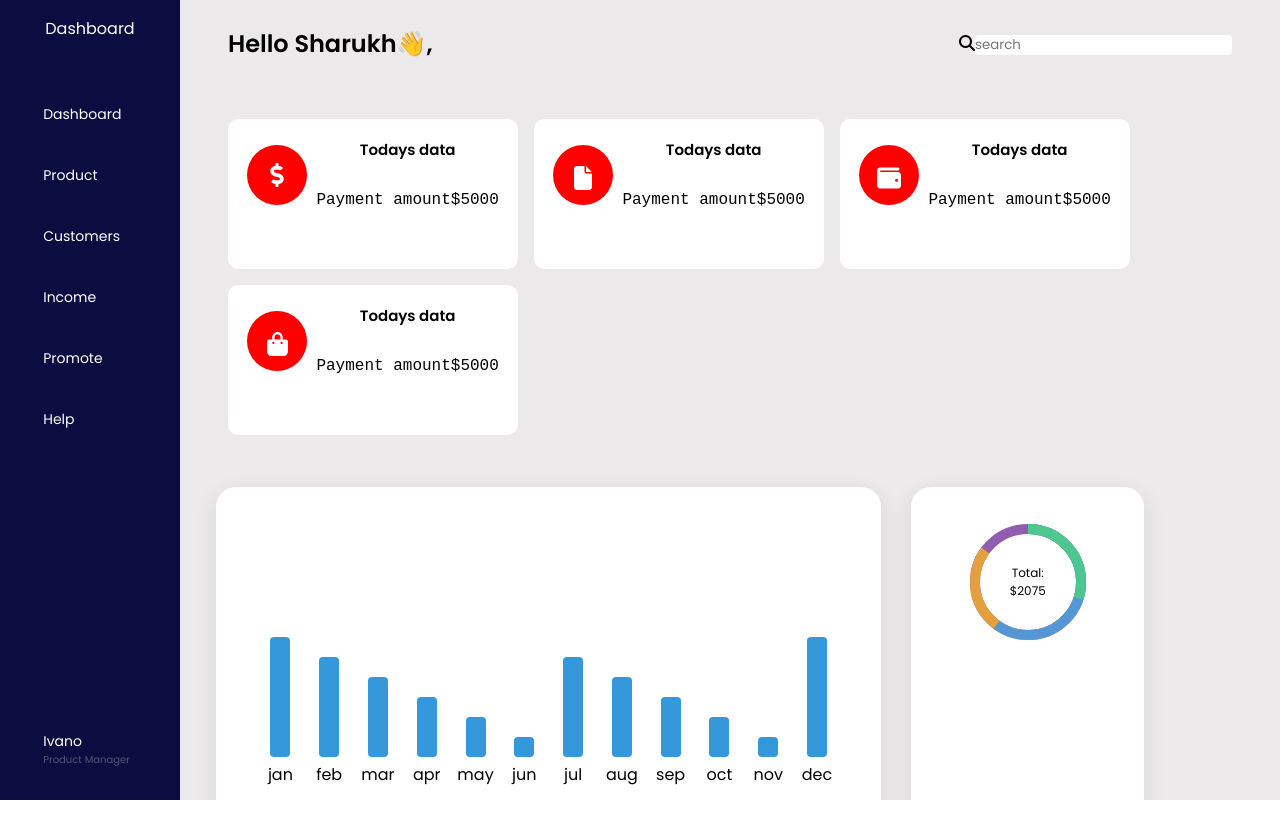
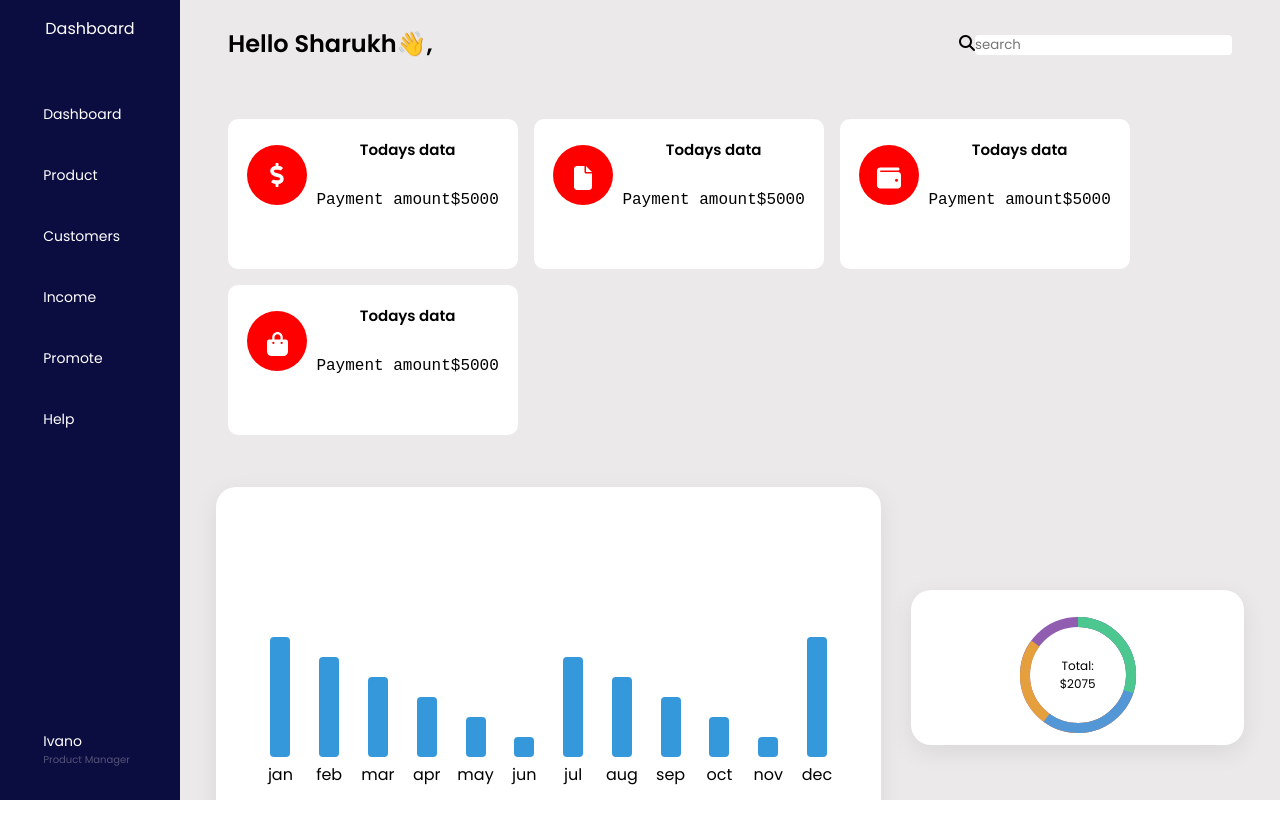
Before and after one commit to abhishekpeddada/Fitpeo, a React (Create React App) app: page / in a window 1280 px wide. Built offline with nearby package versions, Linux system fonts and the light colour scheme.

Commit message:
Fix some alignments

```diff
--- a/src/styles/styles.css
+++ b/src/styles/styles.css
@@ -216,9 +216,11 @@ tr:nth-child(even){
     background: #fff;
     align-items: center;
     padding: 20px;
-    width: 70%;
+    width: 100%;
     box-shadow: 0 7px 25px rgba(0,0,0,0.08);
     border-radius: 20px;
+    margin: auto;
+    padding: 10px;
 }
 
 @media only screen and (max-width: 768px) {
@@ -267,7 +269,7 @@ tr:nth-child(even){
         width: 100%;
     }
     .graphs .box1{
-        width: 50%;
+        width: 100%;
     }
 }
 
```
